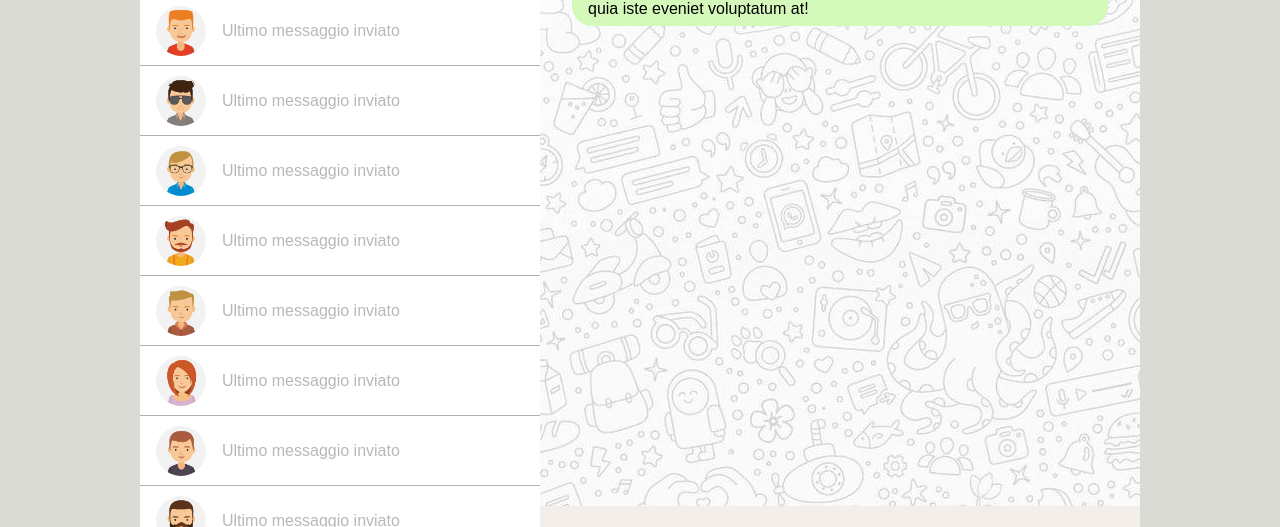
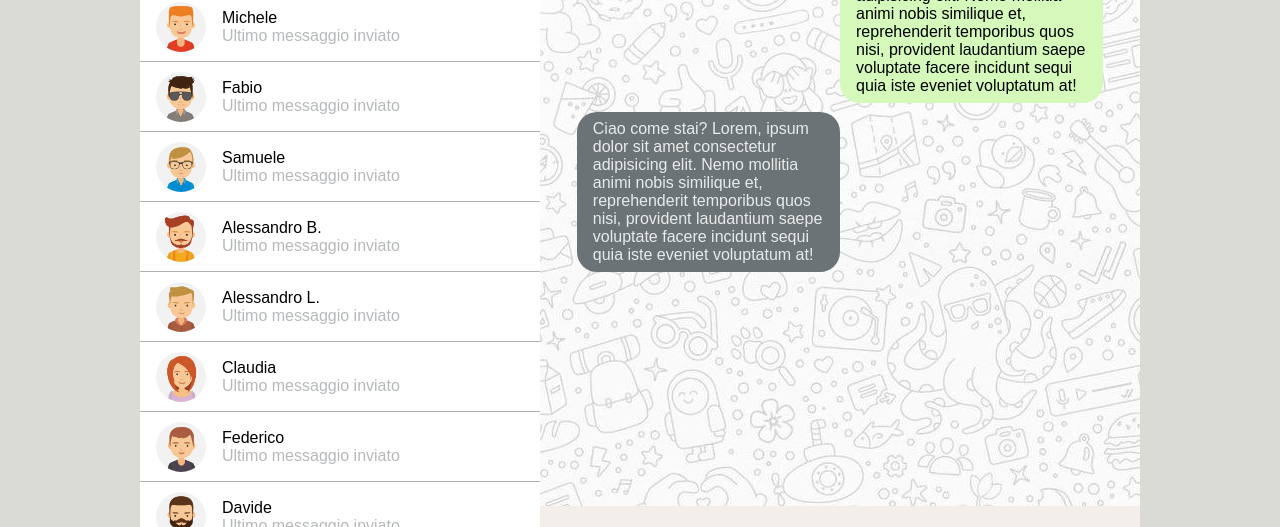
Before and after one commit to palumbolorenzo/vue-boolzapp, a plain HTML site: page index.html in a window 1280 px wide. Shown: the part 256-783 px from the top of the page. Drawn offline with nearby package versions, Linux system fonts and the light colour scheme.

Commit message:
provvisorio

```diff
--- a/css/style.css
+++ b/css/style.css
@@ -69,7 +69,7 @@ html {
     background-image: url('../img/boolzapp-bg.jpeg');
     padding: 2rem;
     display: flex;
-    justify-content: space-between;
+    flex-direction: column;
 }
 
 .footer {
@@ -135,6 +135,26 @@ html {
     margin-right: 1rem;
 }
 
+.left {
+    margin: .3rem;
+    flex: 0 0 auto;
+    max-width: 100%;
+    display: flex;
+    justify-content: flex-start;
+}
+
+.right {
+    margin: .3rem;
+    flex: 0 0 auto;
+    max-width: 100%;
+    display: flex;
+    justify-content: flex-end;
+}
+
+.contact-list {
+    overflow: auto;
+}
+
 .contact {
     height: 70px;
     padding: 1rem;
@@ -150,6 +170,8 @@ html {
 
 .section {
     overflow-x: hidden;
+    display: flex;
+    flex-direction: column;
 }
 
 .contact-header {
@@ -165,26 +187,23 @@ html {
 
 .my-message {
     background-color: #D5F9BA;
-    /* min-width: 200px;
-    max-width: min-content; */
     width: fit-content;
     height: fit-content;
     padding: .5rem 1rem;
     border-radius: 20px;
     display: flex;
     justify-content: center;
-    /* flex: 1 1 45%; */
+    flex: 0 0 50%;
 }
 
 .your-message {
-    background-color: rgb(255, 0, 0);
-    min-width: 200px;
+    background-color: #6B7376;
+    color: #E9EBEB;
     width: fit-content;
-    max-width: min-content;
     height: fit-content;
     padding: .5rem 1rem;
     border-radius: 20px;
     display: flex;
     justify-content: center;
-    flex: 1 1 100%;
+    flex: 0 0 50%;
 }
--- a/index.html
+++ b/index.html
@@ -62,15 +62,20 @@
                                 <div v-for="contact in contacts" :key="contact.avatar" class="contact">
                                     <img :src="'img/avatar' + contact.avatar + '.jpg'" alt="" class="contact-img">
                                     <div class="contact-data">
-                                        <p>{{ name }}</p>
+                                        <p>{{ contact.name }}</p>
                                         <p class="grey">Ultimo messaggio inviato</p>
                                     </div>
                                 </div>
                             </div>
                         </div>
                         <div class="main">
-                            <div class="my-message">Ciao come stai? Lorem, ipsum dolor sit amet consectetur adipisicing elit. Nemo mollitia animi nobis similique et, reprehenderit temporibus quos nisi, provident laudantium saepe voluptate facere incidunt sequi quia iste eveniet voluptatum at!</div>
-                            <!-- <div class="your-message">lll</div> -->
+                            <div class="right">
+                                <div class="my-message">Ciao come stai? Lorem, ipsum dolor sit amet consectetur adipisicing elit. Nemo mollitia animi nobis similique et, reprehenderit temporibus quos nisi, provident laudantium saepe voluptate facere incidunt sequi quia iste eveniet voluptatum at!</div>
+                            </div>
+                            <div class="left">
+                                <div class="your-message">Ciao come stai? Lorem, ipsum dolor sit amet consectetur adipisicing elit. Nemo mollitia animi nobis similique et, reprehenderit temporibus quos nisi, provident laudantium saepe voluptate facere incidunt sequi quia iste eveniet voluptatum at!</div>
+                                <!-- <div class="your-message">lll</div> -->
+                            </div>
                         </div>
                     </div>
                     <div class="footer">
```
